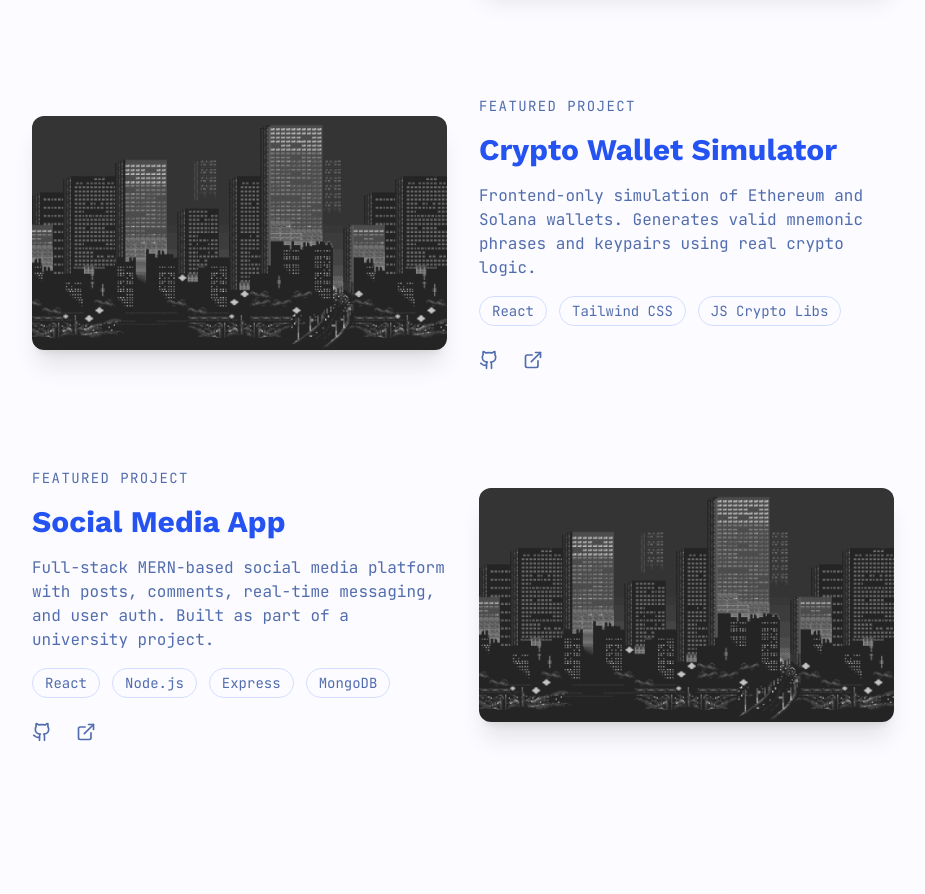
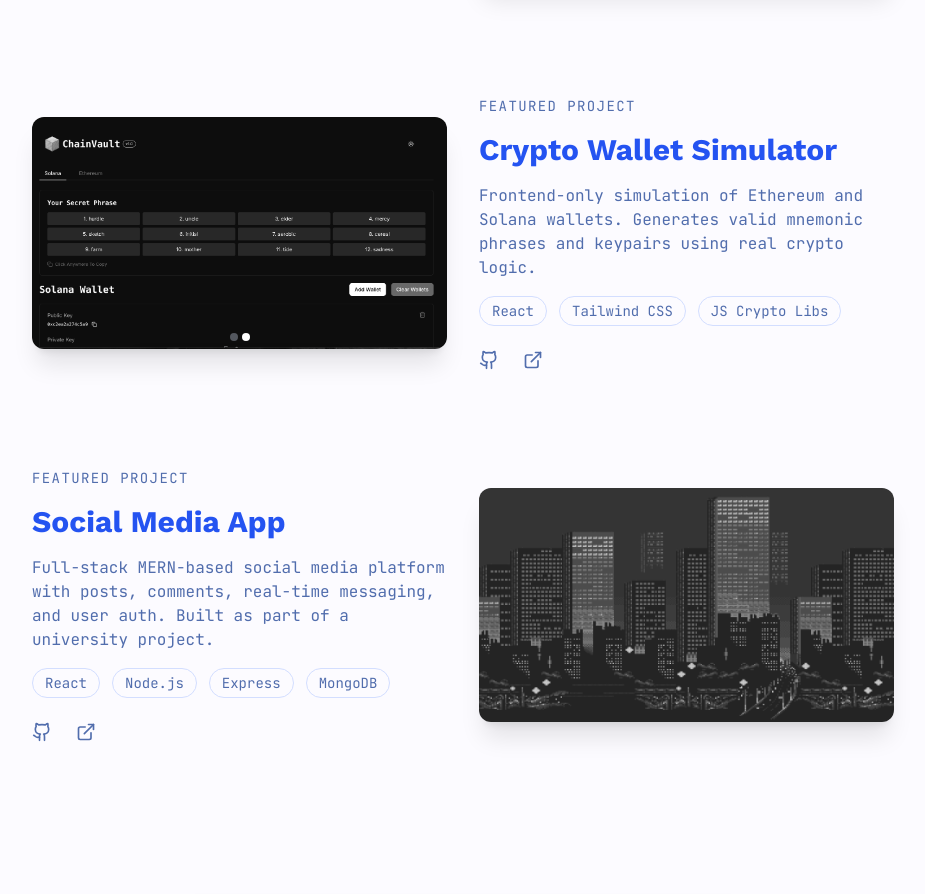
Before and after one commit to SIDDHAARTHAA/portfolio-website, a Next.js app: page / in a window 1280 px wide. Shown: the part 3658-4552 px from the top of the page, without its empty margins (177-1102 px from the left). Built offline with nearby package versions, Linux system fonts and the light colour scheme.

Commit message:
new: multi-photo-view

```diff
--- a/app/components/Projects.tsx
+++ b/app/components/Projects.tsx
@@ -1,9 +1,13 @@
 'use client'
 import Image from 'next/image'
 import { Github, ExternalLink } from 'lucide-react'
+import { useState, useEffect, useRef } from 'react'
 import sampleImg from '@/public/sample.png'
 import portfolioImg from '@/public/portfolioImg.png'
 import homeLabImg from '@/public/homeLab.png'
+import crypto_wallet_1 from '@/public/crypto_wallet_1.png'
+import crypto_wallet_2 from '@/public/crypto_wallet_2.png'
+
 
 const projects = [
     {
@@ -29,7 +33,7 @@ const projects = [
         description:
             'Frontend-only simulation of Ethereum and Solana wallets. Generates valid mnemonic phrases and keypairs using real crypto logic.',
         stack: ['React', 'Tailwind CSS', 'JS Crypto Libs'],
-        image: sampleImg,
+        image: [crypto_wallet_1, crypto_wallet_2],
         github: 'https://github.com/SIDDHAARTHAA/web_based_crypto_wallet',
         live: 'https://crypto.sidlabs.shop/',
     },
@@ -44,6 +48,49 @@ const projects = [
     },
 ];
 
+// Slideshow component
+function ProjectSlideshow({ images, alt }: { images: any[]; alt: string }) {
+    const [index, setIndex] = useState(0);
+    const [paused, setPaused] = useState(false);
+    const intervalRef = useRef<NodeJS.Timeout | null>(null);
+
+    useEffect(() => {
+        if (!paused && images.length > 1) {
+            intervalRef.current = setInterval(() => {
+                setIndex((i) => (i + 1) % images.length);
+            }, 4000);
+        }
+        return () => {
+            if (intervalRef.current) clearInterval(intervalRef.current);
+        };
+    }, [paused, images.length]);
+
+    if (!images.length) return null;
+    return (
+        <div
+            onMouseEnter={() => setPaused(true)}
+            onMouseLeave={() => setPaused(false)}
+            className="relative w-full"
+        >
+            <Image
+                src={images[index]}
+                alt={alt}
+                className="rounded-xl shadow-xl object-cover w-full h-auto max-h-40 sm:max-h-56 md:max-h-80 grayscale hover:grayscale-0 transition"
+                sizes="(max-width: 640px) 90vw, 50vw"
+            />
+            {images.length > 1 && (
+                <div className="absolute bottom-2 left-1/2 -translate-x-1/2 flex gap-1">
+                    {images.map((_, i) => (
+                        <span
+                            key={i}
+                            className={`block w-2 h-2 rounded-full ${i === index ? 'bg-white' : 'bg-gray-400/50'}`}
+                        />
+                    ))}
+                </div>
+            )}
+        </div>
+    );
+}
 
 export default function Projects() {
     return (
@@ -67,11 +114,9 @@ rounded-2xl p-2 sm:p-4 box-border transition-all duration-300 w-full`}
                     >
                         {/* Image */}
                         <div className="w-full md:w-1/2">
-                            <Image
-                                src={project.image}
+                            <ProjectSlideshow
+                                images={Array.isArray(project.image) ? project.image : [project.image]}
                                 alt={project.title}
-                                className="rounded-xl shadow-xl object-cover w-full h-auto max-h-40 sm:max-h-56 md:max-h-80 grayscale hover:grayscale-0 transition"
-                                sizes="(max-width: 640px) 90vw, 50vw"
                             />
                         </div>
 
```
